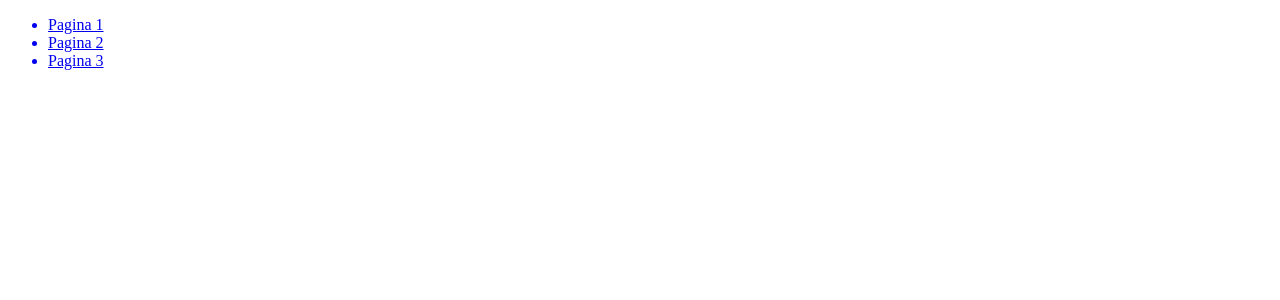
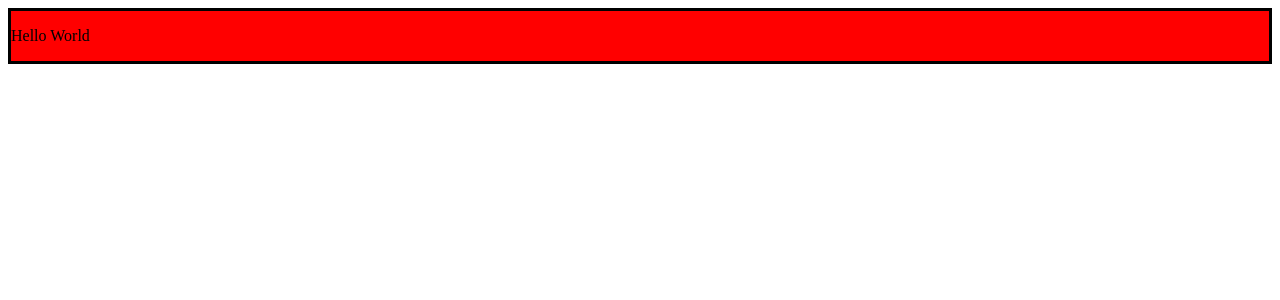
Before and after one commit to dens90/react-exercises, a React (Create React App) app: page / in a window 1280 px wide. Shown: the top 300 px of the page. Built offline with nearby package versions, Linux system fonts and the light colour scheme.

Commit message:
React-router-05

```diff
--- a/src/App.js
+++ b/src/App.js
@@ -16,17 +16,12 @@ import ShowGithubUsers from "./ShowGithubUser";
 const App = () => {
   return (
     <div>
-      <ul>
-        <Link to={"/page1"}>
-          <li>Pagina 1</li>
-        </Link>
-        <Link to={"/page2"}>
-          <li>Pagina 2</li>
-        </Link>
-        <Link to={"/page3"}>
-          <li>Pagina 3</li>
-        </Link>
-      </ul>
+      <BrowserRouter>
+        <Routes>
+          <Route exact path="/" element={<Welcome />} />
+          <Route path="*" element={<div>Not Found</div>} />
+        </Routes>
+      </BrowserRouter>
     </div>
   );
 };
--- a/src/index.js
+++ b/src/index.js
@@ -1,15 +1,10 @@
 import React from "react";
 import ReactDOM from "react-dom/client";
-import { BrowserRouter, Route, Routes } from "react-router-dom";
 import App from "./App";
 import "./index.css";
 const root = ReactDOM.createRoot(document.getElementById("root"));
 root.render(
   <React.StrictMode>
-    <BrowserRouter>
-      <Routes>
-        <Route exact path={"/"} element={<App />} />
-      </Routes>
-    </BrowserRouter>
+    <App />
   </React.StrictMode>
 );
```
